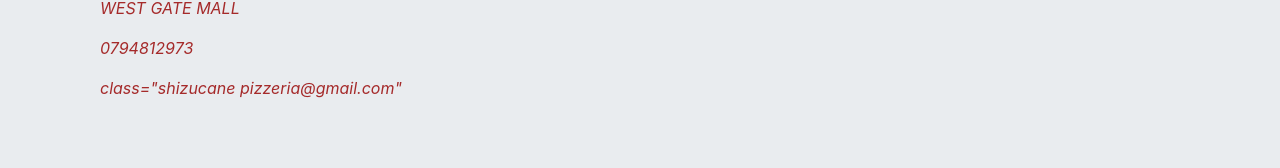
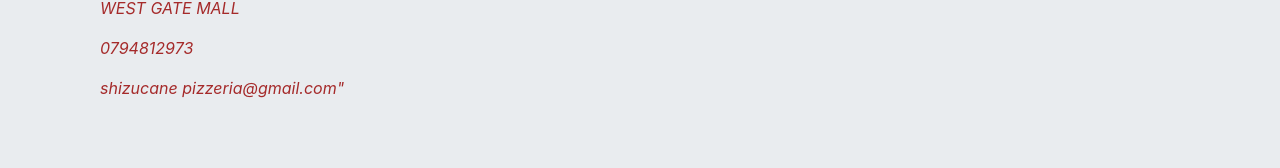
Before and after one commit to shizukane/pizza-project, a plain HTML site: page index.html in a window 1280 px wide. Shown: the part 1658-1826 px from the top of the page. Drawn offline with nearby package versions, Linux system fonts and the light colour scheme.

```diff
--- a/index.html
+++ b/index.html
@@ -103,7 +103,7 @@
                         <h>Reach Out To Us</h>
                         <p><i class=>WEST GATE MALL</i></p>
                         <p><i class=>0794812973</i></p>
-                        <p><i>class="shizucane pizzeria@gmail.com"</i></p>
+                        <p><i>shizucane pizzeria@gmail.com"</i></p>
                         </footer>
                     </div>
                 </div>
```
